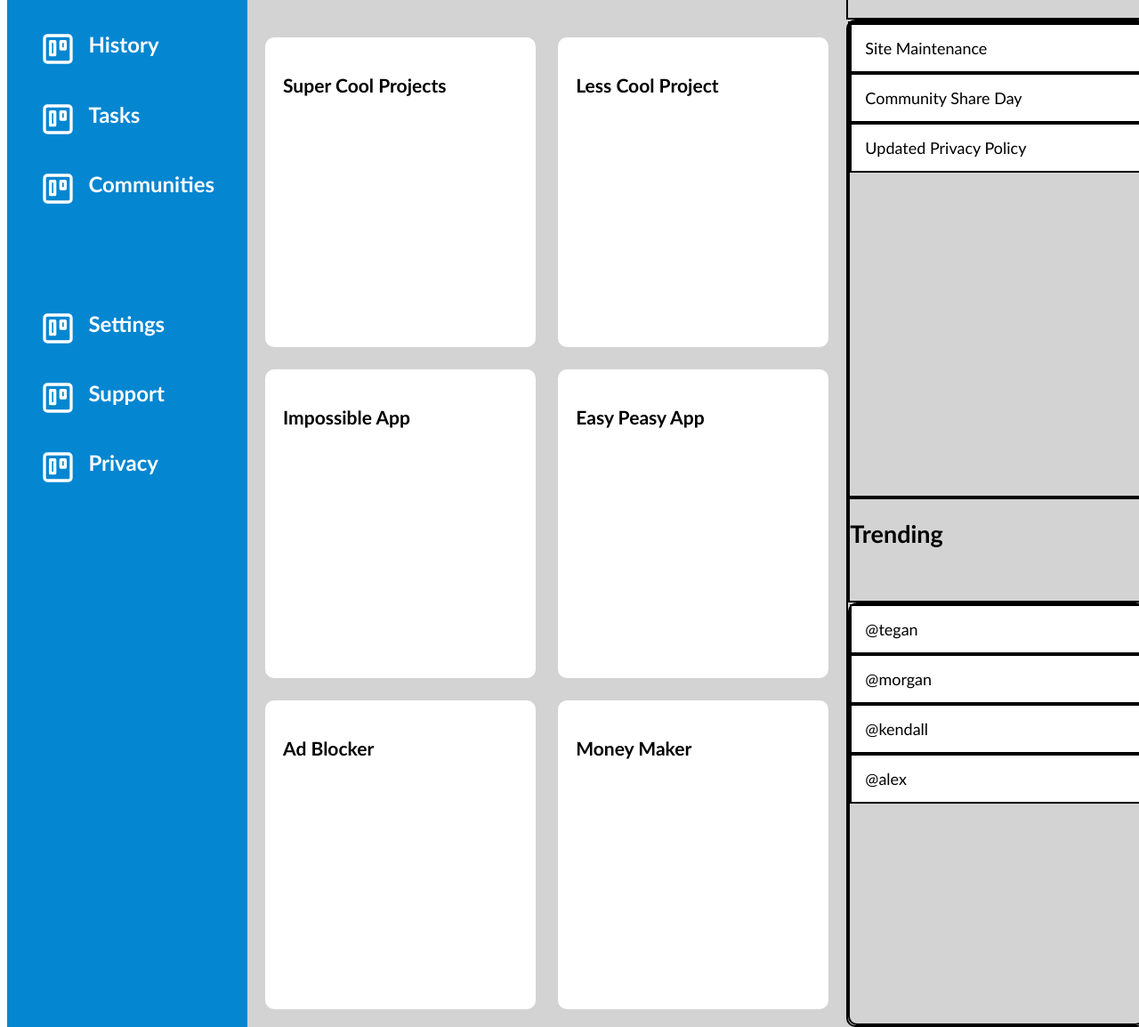
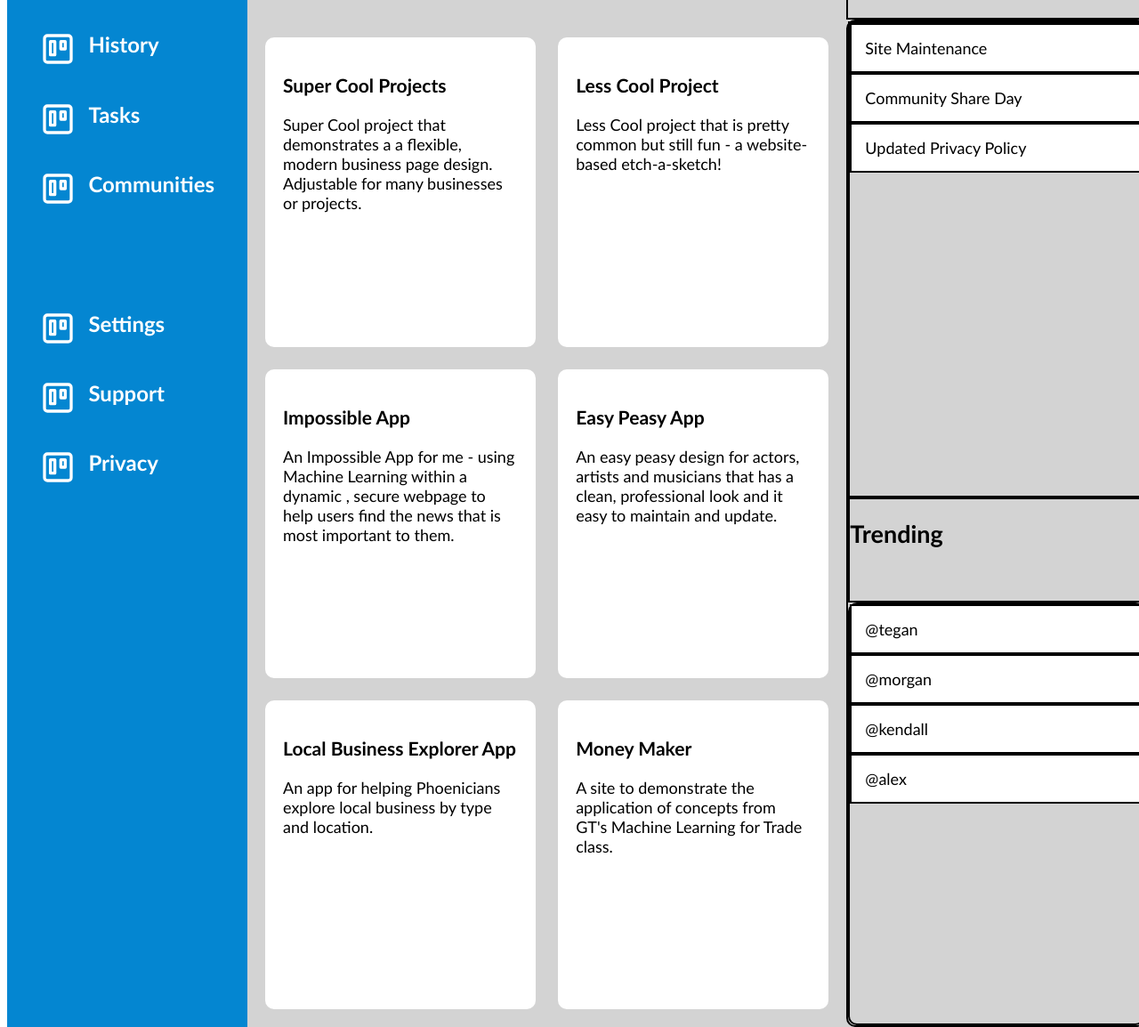
Before and after one commit to CisnePHX/js-admin-dashboard, a plain HTML site: page index.html in a window 1280 px wide. Shown: the part 401-1555 px from the top of the page at 89% size. Drawn offline with Linux system fonts and the light colour scheme.

Commit message:
Add descriptions to projects

```diff
--- a/index.html
+++ b/index.html
@@ -50,12 +50,24 @@
         <div id="projectGrid">
             <div id="projTitle"><h2>Your Projects</h2></div>
                 <div id="yourProjects">
-                    <div class="project"><h3>Super Cool Projects</h3></div>
-                    <div class="project"><h3>Less Cool Project</h3></div>
-                    <div class="project"><h3>Impossible App</h3></div>
-                    <div class="project"><h3>Easy Peasy App</h3></div>
-                    <div class="project"><h3>Ad Blocker</h3></div>
-                    <div class="project"><h3>Money Maker</h3></div>
+                    <div class="project"><h3>Super Cool Projects</h3>
+                        Super Cool project that demonstrates a a flexible, modern business page design.  Adjustable for many businesses or projects.
+                    </div>
+                    <div class="project"><h3>Less Cool Project</h3>
+                        Less Cool project that is pretty common but still fun - a website-based etch-a-sketch!
+                    </div>
+                    <div class="project"><h3>Impossible App</h3>
+                        An Impossible App for me - using Machine Learning within a dynamic , secure webpage to help users find the news that is most important to them.
+                    </div>
+                    <div class="project"><h3>Easy Peasy App</h3>
+                        An easy peasy design for actors, artists and musicians that has a clean, professional look and it easy to maintain and update.
+                    </div>
+                    <div class="project"><h3>Local Business Explorer App</h3>
+                        An app for helping Phoenicians explore local business by type and location.
+                    </div>
+                    <div class="project"><h3>Money Maker</h3>
+                        A site to demonstrate the application of concepts from GT's Machine Learning for Trade class.
+                    </div>
                 </div>
             <div id="announceTitle"><h2>Announcements</h2></div>
             <div id="announcementGrid">
```
